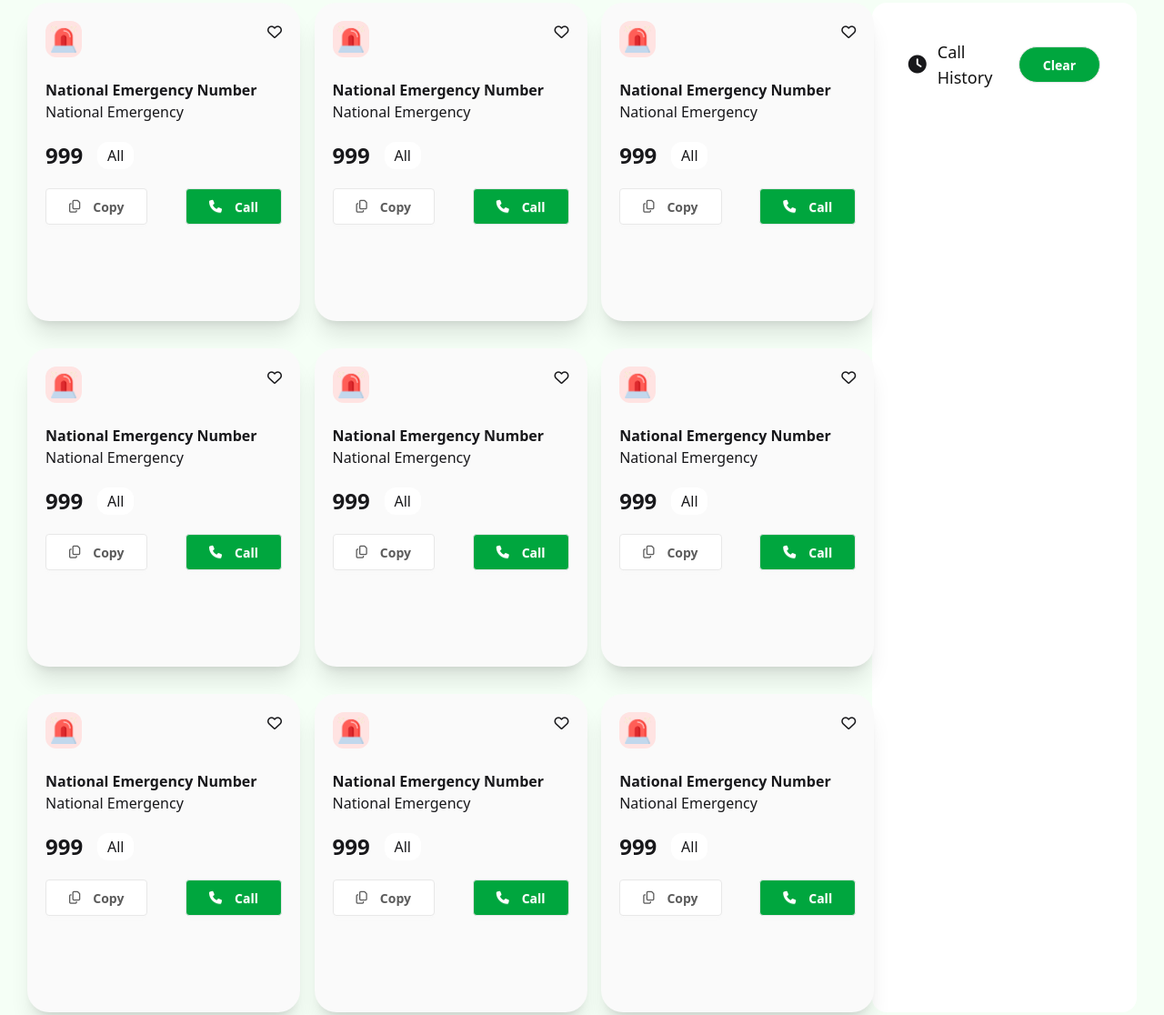
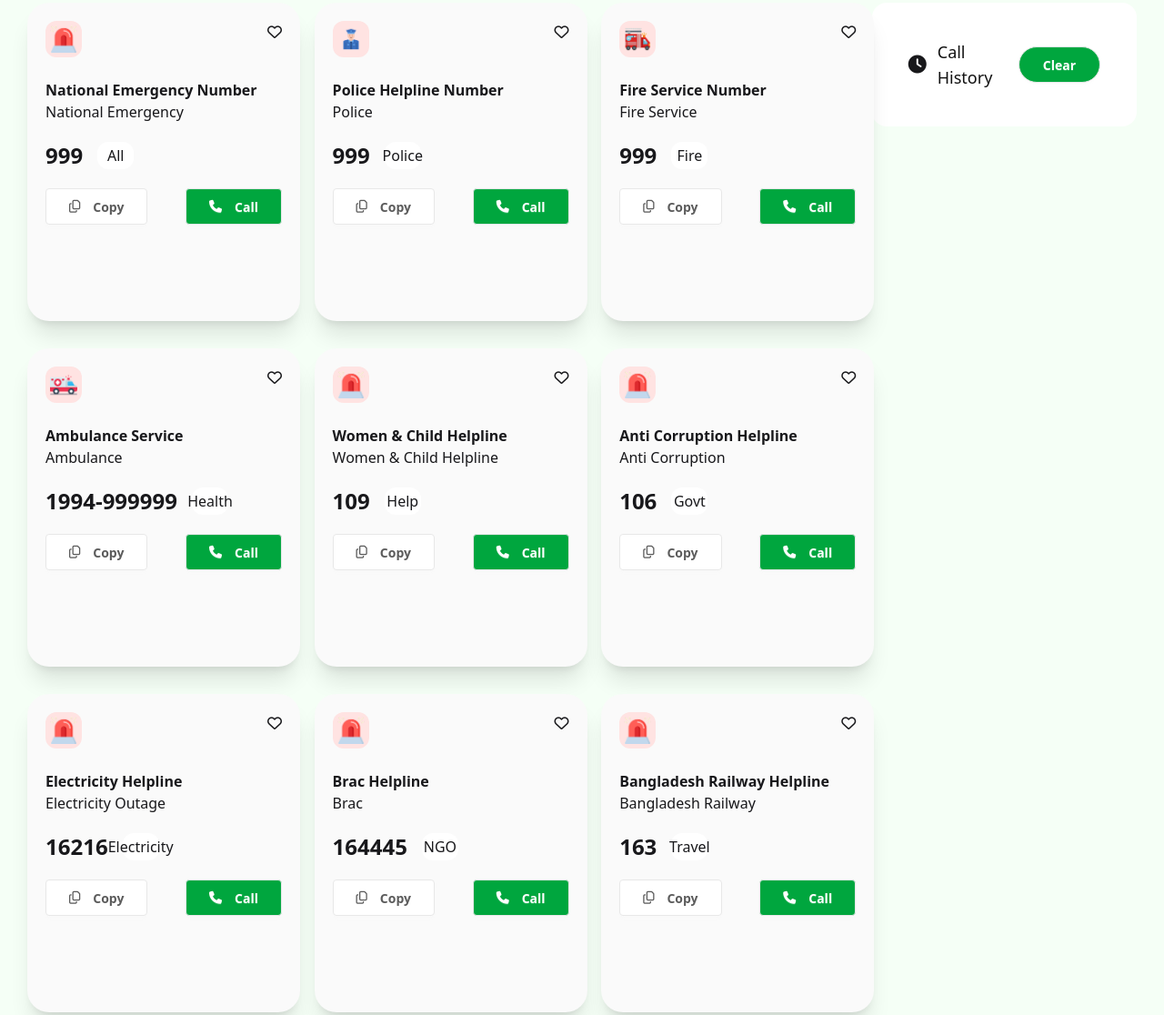
Before and after one commit to sumaiyakhatun11/Assignment-5, a plain HTML site: page index.html in a window 1280 px wide. Shown: the part 293-1409 px from the top of the page at 91% size. Drawn offline with nearby package versions, Linux system fonts and the light colour scheme.

Commit message:
almost done

```diff
--- a/index.html
+++ b/index.html
@@ -51,7 +51,7 @@
     </div>
 
 <main class="bg-[#F5FFF6]">
-<div class="p-[30px] flex flex-col md:flex-row  justify-between gap-3">
+<div class="p-[30px] flex flex-col items-center gap-3 md:flex-row md:justify-between md:items-start">
     <div class=" flex flex-col lg:flex-row sm:justify-center lg:justify-between sm:items-center lg:items-start">
 
     <!-- Card area -->
@@ -103,7 +103,7 @@
         <!-- Top icons -->
         <div class="flex justify-between">
           <div class="bg-[#FFE3E2FF] h-10 w-10 flex items-center justify-center rounded-xl">
-            <img src="assets/emergency.png" class="h-7.5" alt="Emergency Icon">
+            <img src="assets/police.png" class="h-7.5" alt="Emergency Icon">
           </div>
           <div>
             <i class="fa-regular fa-heart h-10 love"></i>
@@ -112,15 +112,15 @@
 
         <!-- Title and description -->
         <div class="mt-5">
-          <h1 class="font-bold calling">National Emergency Number</h1>
-          <p>National Emergency</p>
+          <h1 class="font-bold calling">Police Helpline Number</h1>
+          <p>Police</p>
         </div>
 
         <!-- Number and type -->
         <div class="mt-5 flex items-center space-x-4">
           <h1 class="font-bold text-2xl">999</h1>
           <div class="bg-white h-7.5 w-10 flex items-center justify-center rounded-xl">
-            <p>All</p>
+            <p>Police</p>
           </div>
         </div>
 
@@ -144,7 +144,7 @@
         <!-- Top icons -->
         <div class="flex justify-between">
           <div class="bg-[#FFE3E2FF] h-10 w-10 flex items-center justify-center rounded-xl">
-            <img src="assets/emergency.png" class="h-7.5" alt="Emergency Icon">
+            <img src="assets/fire-service.png" class="h-7.5" alt="Emergency Icon">
           </div>
           <div>
             <i class="fa-regular fa-heart h-10 love"></i>
@@ -153,15 +153,15 @@
 
         <!-- Title and description -->
         <div class="mt-5">
-          <h1 class="font-bold calling">National Emergency Number</h1>
-          <p>National Emergency</p>
+          <h1 class="font-bold calling">Fire Service Number</h1>
+          <p>Fire Service</p>
         </div>
 
         <!-- Number and type -->
         <div class="mt-5 flex items-center space-x-4">
           <h1 class="font-bold text-2xl">999</h1>
           <div class="bg-white h-7.5 w-10 flex items-center justify-center rounded-xl">
-            <p>All</p>
+            <p>Fire</p>
           </div>
         </div>
 
@@ -185,7 +185,7 @@
         <!-- Top icons -->
         <div class="flex justify-between">
           <div class="bg-[#FFE3E2FF] h-10 w-10 flex items-center justify-center rounded-xl">
-            <img src="assets/emergency.png" class="h-7.5" alt="Emergency Icon">
+            <img src="assets/ambulance.png" class="h-7.5" alt="Emergency Icon">
           </div>
           <div>
             <i class="fa-regular fa-heart h-10 love"></i>
@@ -194,15 +194,15 @@
 
         <!-- Title and description -->
         <div class="mt-5">
-          <h1 class="font-bold calling">National Emergency Number</h1>
-          <p>National Emergency</p>
+          <h1 class="font-bold calling">Ambulance Service</h1>
+          <p>Ambulance</p>
         </div>
 
         <!-- Number and type -->
         <div class="mt-5 flex items-center space-x-4">
-          <h1 class="font-bold text-2xl">999</h1>
+          <h1 class="font-bold text-2xl">1994-999999</h1>
           <div class="bg-white h-7.5 w-10 flex items-center justify-center rounded-xl">
-            <p>All</p>
+            <p>Health</p>
           </div>
         </div>
 
@@ -235,15 +235,15 @@
 
         <!-- Title and description -->
         <div class="mt-5">
-          <h1 class="font-bold calling">National Emergency Number</h1>
-          <p>National Emergency</p>
+          <h1 class="font-bold calling">Women & Child Helpline</h1>
+          <p>Women & Child Helpline</p>
         </div>
 
         <!-- Number and type -->
         <div class="mt-5 flex items-center space-x-4">
-          <h1 class="font-bold text-2xl">999</h1>
+          <h1 class="font-bold text-2xl">109</h1>
           <div class="bg-white h-7.5 w-10 flex items-center justify-center rounded-xl">
-            <p>All</p>
+            <p>Help</p>
           </div>
         </div>
 
@@ -275,15 +275,15 @@
 
         <!-- Title and description -->
         <div class="mt-5">
-          <h1 class="font-bold calling">National Emergency Number</h1>
-          <p>National Emergency</p>
+          <h1 class="font-bold calling">Anti Corruption Helpline</h1>
+          <p>Anti Corruption</p>
         </div>
 
         <!-- Number and type -->
         <div class="mt-5 flex items-center space-x-4">
-          <h1 class="font-bold text-2xl">999</h1>
+          <h1 class="font-bold text-2xl">106</h1>
           <div class="bg-white h-7.5 w-10 flex items-center justify-center rounded-xl">
-            <p>All</p>
+            <p>Govt</p>
           </div>
         </div>
 
@@ -316,15 +316,15 @@
 
         <!-- Title and description -->
         <div class="mt-5">
-          <h1 class="font-bold calling">National Emergency Number</h1>
-          <p>National Emergency</p>
+          <h1 class="font-bold calling">Electricity Helpline</h1>
+          <p>Electricity Outage</p>
         </div>
 
         <!-- Number and type -->
         <div class="mt-5 flex items-center space-x-4">
-          <h1 class="font-bold text-2xl">999</h1>
+          <h1 class="font-bold text-2xl">16216</h1>
           <div class="bg-white h-7.5 w-10 flex items-center justify-center rounded-xl">
-            <p>All</p>
+            <p>Electricity</p>
           </div>
         </div>
 
@@ -357,15 +357,15 @@
 
         <!-- Title and description -->
         <div class="mt-5">
-          <h1 class="font-bold calling">National Emergency Number</h1>
-          <p>National Emergency</p>
+          <h1 class="font-bold calling">Brac Helpline</h1>
+          <p>Brac</p>
         </div>
 
         <!-- Number and type -->
         <div class="mt-5 flex items-center space-x-4">
-          <h1 class="font-bold text-2xl">999</h1>
+          <h1 class="font-bold text-2xl">164445</h1>
           <div class="bg-white h-7.5 w-10 flex items-center justify-center rounded-xl">
-            <p>All</p>
+            <p>NGO</p>
           </div>
         </div>
 
@@ -398,15 +398,15 @@
 
         <!-- Title and description -->
         <div class="mt-5">
-          <h1 class="font-bold calling">National Emergency Number</h1>
-          <p>National Emergency</p>
+          <h1 class="font-bold calling">Bangladesh Railway Helpline</h1>
+          <p>Bangladesh Railway </p>
         </div>
 
         <!-- Number and type -->
         <div class="mt-5 flex items-center space-x-4">
-          <h1 class="font-bold text-2xl">999</h1>
+          <h1 class="font-bold text-2xl">163</h1>
           <div class="bg-white h-7.5 w-10 flex items-center justify-center rounded-xl">
-            <p>All</p>
+            <p>Travel</p>
           </div>
         </div>
 
```
